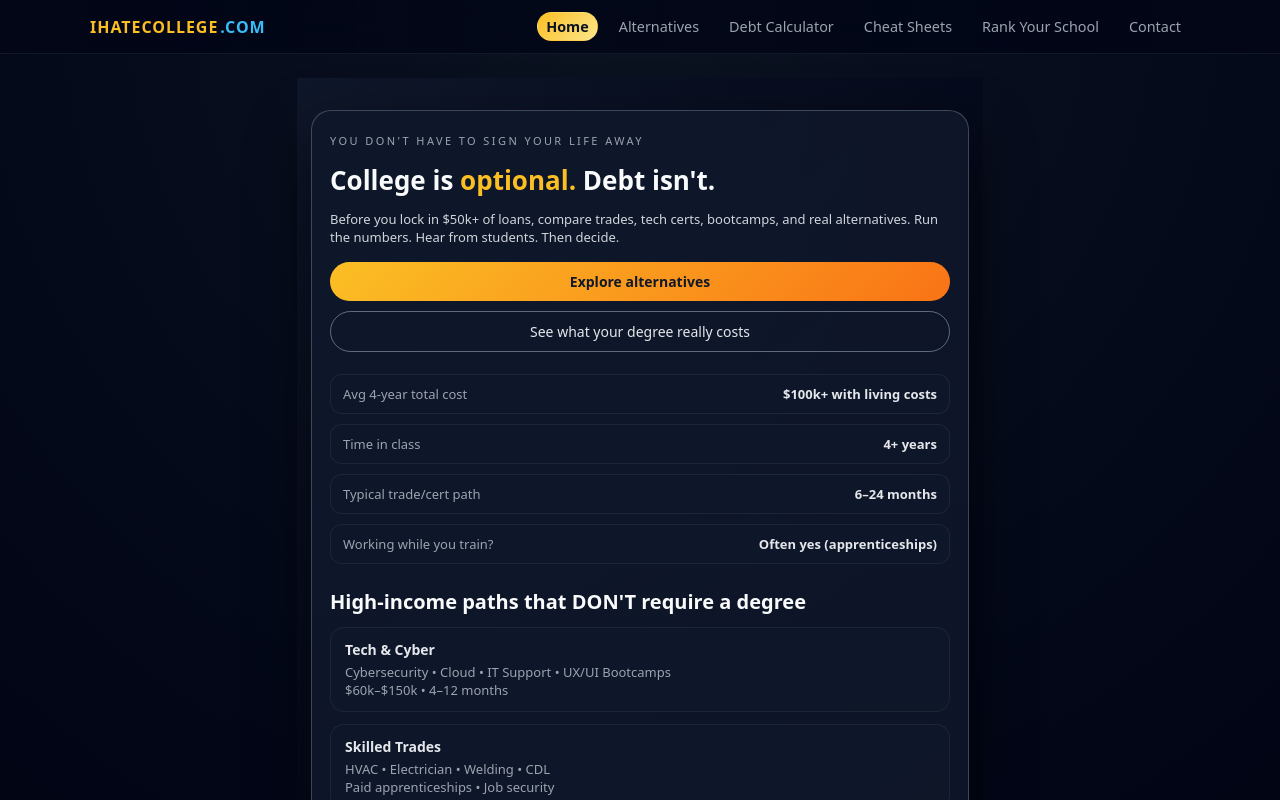
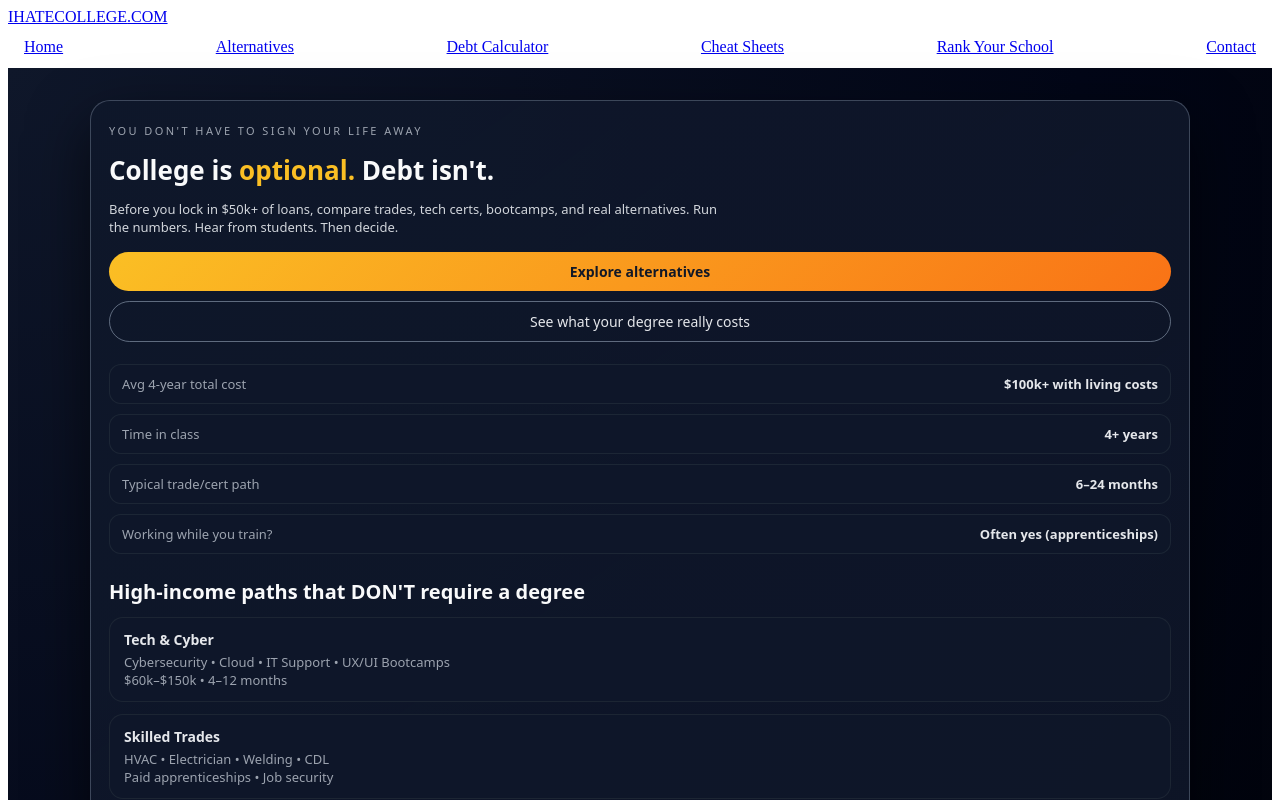
Before and after one commit to placebetsai/Ihatecollege, a Next.js app: page / in a window 1280 px wide. Shown: the top 800 px of the page. Built offline with nearby package versions, Linux system fonts and the light colour scheme.

Commit message:
Update globals.css

```diff
--- a/styles/globals.css
+++ b/styles/globals.css
@@ -1,371 +1,27 @@
-/* === ihatecollege.com base layout === */
-
-:root {
-  --bg: #050712;
-  --bg-card: #0b1020;
-  --bg-card-soft: #10172a;
-  --accent-yellow: #fbbf24;
-  --accent-blue: #38bdf8;
-  --text-main: #f9fafb;
-  --text-soft: #9ca3af;
-  --border-soft: #1f2933;
+/* --- MOBILE NAV FIX --- */
+nav {
+  display: flex;
+  flex-wrap: wrap;
+  align-items: center;
+  justify-content: space-between;
+  padding: 12px 16px;
 }
 
-body {
-  margin: 0;
-  padding: 0;
-  font-family: system-ui, -apple-system, BlinkMacSystemFont, 'Inter',
-    'Segoe UI', sans-serif;
-  background: radial-gradient(circle at top, #0b1220 0, #020617 50%, #000 100%);
-  color: var(--text-main);
+.nav-links {
+  display: flex;
+  gap: 18px;
 }
 
-.site-root {
-  min-height: 100vh;
-  display: flex;
-  flex-direction: column;
-}
-
-.site-header {
-  position: sticky;
-  top: 0;
-  z-index: 50;
-  backdrop-filter: blur(16px);
-  background: linear-gradient(90deg, #020617 0%, #020617cc 40%, #020617 100%);
-  border-bottom: 1px solid #111827;
-}
-
-.site-header-inner {
-  max-width: 1100px;
-  margin: 0 auto;
-  padding: 0.75rem 1.25rem;
-  display: flex;
-  align-items: center;
-  justify-content: space-between;
-  gap: 1rem;
-}
-
-.logo {
-  display: inline-flex;
-  align-items: baseline;
-  gap: 2px;
-  font-weight: 800;
-  letter-spacing: 0.06em;
-  text-transform: uppercase;
-  text-decoration: none;
-}
-
-.logo-main {
-  color: var(--accent-yellow);
-}
-
-.logo-dot {
-  color: var(--accent-blue);
-}
-
-.main-nav {
-  display: flex;
-  flex-wrap: wrap;
-  gap: 0.75rem;
-  font-size: 0.9rem;
-}
-
-.nav-link {
-  text-decoration: none;
-  color: var(--text-soft);
-  padding: 0.25rem 0.5rem;
-  border-radius: 999px;
-  border: 1px solid transparent;
-}
-
-.nav-link:hover {
-  color: var(--text-main);
-  border-color: #1f2937;
-  background: #020617;
-}
-
-.nav-link-active {
-  color: #0b1120;
-  background: linear-gradient(135deg, #fbbf24, #fde68a);
-  border-color: transparent;
-  font-weight: 600;
-}
-
-.site-main {
-  flex: 1;
-  max-width: 1100px;
-  margin: 0 auto;
-  padding: 1.5rem 1.5rem 3rem;
-}
-
-/* hero + cards */
-
-.hero-section {
-  margin-top: 1.5rem;
-  margin-bottom: 2rem;
-  padding: 2rem 1.75rem;
-  border-radius: 1.5rem;
-  background: radial-gradient(circle at top left, #1d283a 0, #020617 55%);
-  border: 1px solid rgba(148, 163, 184, 0.25);
-  box-shadow: 0 25px 60px rgba(15, 23, 42, 0.9);
-}
-
-.hero-kicker {
-  font-size: 0.8rem;
-  letter-spacing: 0.25em;
-  text-transform: uppercase;
-  color: #6b7280;
-  margin-bottom: 0.75rem;
-}
-
-.hero-title {
-  font-size: 2.3rem;
-  line-height: 1.1;
-  margin: 0 0 0.75rem;
-}
-
-.hero-title span.highlight {
-  color: var(--accent-yellow);
-}
-
-.hero-subtitle {
-  color: var(--text-soft);
-  max-width: 32rem;
-  font-size: 0.95rem;
-}
-
-.hero-buttons {
-  display: flex;
-  flex-wrap: wrap;
-  gap: 0.75rem;
-  margin-top: 1.5rem;
-}
-
-.btn-primary,
-.btn-secondary {
-  display: inline-flex;
-  align-items: center;
-  justify-content: center;
-  border-radius: 999px;
-  padding: 0.55rem 1rem;
-  font-size: 0.9rem;
-  text-decoration: none;
-  border: 1px solid transparent;
-  cursor: pointer;
-}
-
-.btn-primary {
-  background: linear-gradient(135deg, #fbbf24, #f97316);
-  color: #111827;
-  font-weight: 600;
-}
-
-.btn-secondary {
-  background: #020617;
-  color: var(--accent-blue);
-  border-color: #1f2937;
-}
-
-.btn-primary:hover {
-  filter: brightness(1.07);
-}
-
-.btn-secondary:hover {
-  background: #020617;
-  border-color: #374151;
-}
-
-.card-grid {
-  display: grid;
-  grid-template-columns: repeat(3, minmax(0, 1fr));
-  gap: 1.25rem;
-  margin-top: 2rem;
-}
-
-.info-card {
-  background: var(--bg-card);
-  border-radius: 1.25rem;
-  border: 1px solid rgba(148, 163, 184, 0.2);
-  padding: 1.2rem 1.1rem;
-  font-size: 0.9rem;
-}
-
-.info-card h3 {
-  margin: 0 0 0.3rem;
-  font-size: 1rem;
-}
-
-.info-card p {
-  margin: 0.2rem 0 0;
-  color: var(--text-soft);
-  font-size: 0.86rem;
-}
-
-/* generic page layout */
-
-.page-header {
-  margin-bottom: 1.5rem;
-}
-
-.page-kicker {
-  font-size: 0.8rem;
-  letter-spacing: 0.22em;
-  text-transform: uppercase;
-  color: #6b7280;
-  margin-bottom: 0.4rem;
-}
-
-.page-title {
-  font-size: 1.65rem;
-  margin: 0 0 0.4rem;
-}
-
-.page-subtitle {
-  color: var(--text-soft);
-  max-width: 36rem;
-  font-size: 0.92rem;
-}
-
-.resource-grid {
-  display: grid;
-  grid-template-columns: repeat(auto-fit, minmax(230px, 1fr));
-  gap: 1.25rem;
-  margin-top: 1.25rem;
-}
-
-.resource-card {
-  background: var(--bg-card-soft);
-  border-radius: 1.1rem;
-  border: 1px solid rgba(148, 163, 184, 0.25);
-  padding: 1rem 1rem 0.9rem;
-  display: flex;
-  flex-direction: column;
-  gap: 0.3rem;
-}
-
-.resource-tag-row {
-  display: flex;
-  flex-wrap: wrap;
-  gap: 0.4rem;
-  font-size: 0.72rem;
-}
-
-.tag-pill {
-  padding: 0.15rem 0.6rem;
-  border-radius: 999px;
-  border: 1px solid rgba(148, 163, 184, 0.4);
-  color: #9ca3af;
-}
-
-.resource-card h3 {
-  margin: 0.1rem 0;
-  font-size: 1rem;
-}
-
-.resource-card p {
-  margin: 0;
-  font-size: 0.86rem;
-  color: var(--text-soft);
-}
-
-.resource-link {
-  margin-top: 0.35rem;
-  font-size: 0.85rem;
-  color: var(--accent-blue);
-  text-decoration: none;
-}
-
-.resource-link:hover {
-  text-decoration: underline;
-}
-
-.simple-form {
-  margin-top: 1.25rem;
-  max-width: 420px;
-  display: flex;
-  flex-direction: column;
-  gap: 0.75rem;
-}
-
-.simple-form label {
-  font-size: 0.85rem;
-  color: var(--text-soft);
-}
-
-.simple-form input,
-.simple-form textarea,
-.simple-form select {
-  width: 100%;
-  border-radius: 0.75rem;
-  border: 1px solid #1f2937;
-  background: #020617;
-  color: var(--text-main);
-  padding: 0.55rem 0.75rem;
-  font-size: 0.9rem;
-}
-
-.simple-form textarea {
-  min-height: 80px;
-  resize: vertical;
-}
-
-.site-footer {
-  border-top: 1px solid #111827;
-  padding: 0.75rem 1.5rem 1.5rem;
-  text-align: center;
-  font-size: 0.75rem;
-  color: #6b7280;
-}
-
-/* debt calculator */
-
-.calculator-box {
-  background: var(--bg-card);
-  border-radius: 1.25rem;
-  border: 1px solid rgba(148, 163, 184, 0.25);
-  padding: 1.25rem 1rem;
-  max-width: 480px;
-}
-
-.calculator-grid {
-  display: grid;
-  grid-template-columns: 1fr 1fr;
-  gap: 0.75rem;
-  margin-top: 0.5rem;
-}
-
-.calculator-result {
-  margin-top: 1rem;
-  padding-top: 0.75rem;
-  border-top: 1px dashed #1f2937;
-  font-size: 0.9rem;
-}
-
-/* responsive tweaks */
-
 @media (max-width: 768px) {
-  .site-header-inner {
+  nav {
     flex-direction: column;
     align-items: flex-start;
   }
 
-  .main-nav {
-    justify-content: flex-start;
-  }
-
-  .hero-section {
-    padding: 1.5rem 1.25rem;
-  }
-
-  .hero-title {
-    font-size: 1.8rem;
-  }
-
-  .card-grid {
-    grid-template-columns: 1fr;
-  }
-
-  .site-main {
-    padding: 1.25rem 1rem 3rem;
+  .nav-links {
+    flex-direction: column;
+    width: 100%;
+    gap: 12px;
+    padding-top: 12px;
   }
 }
```
